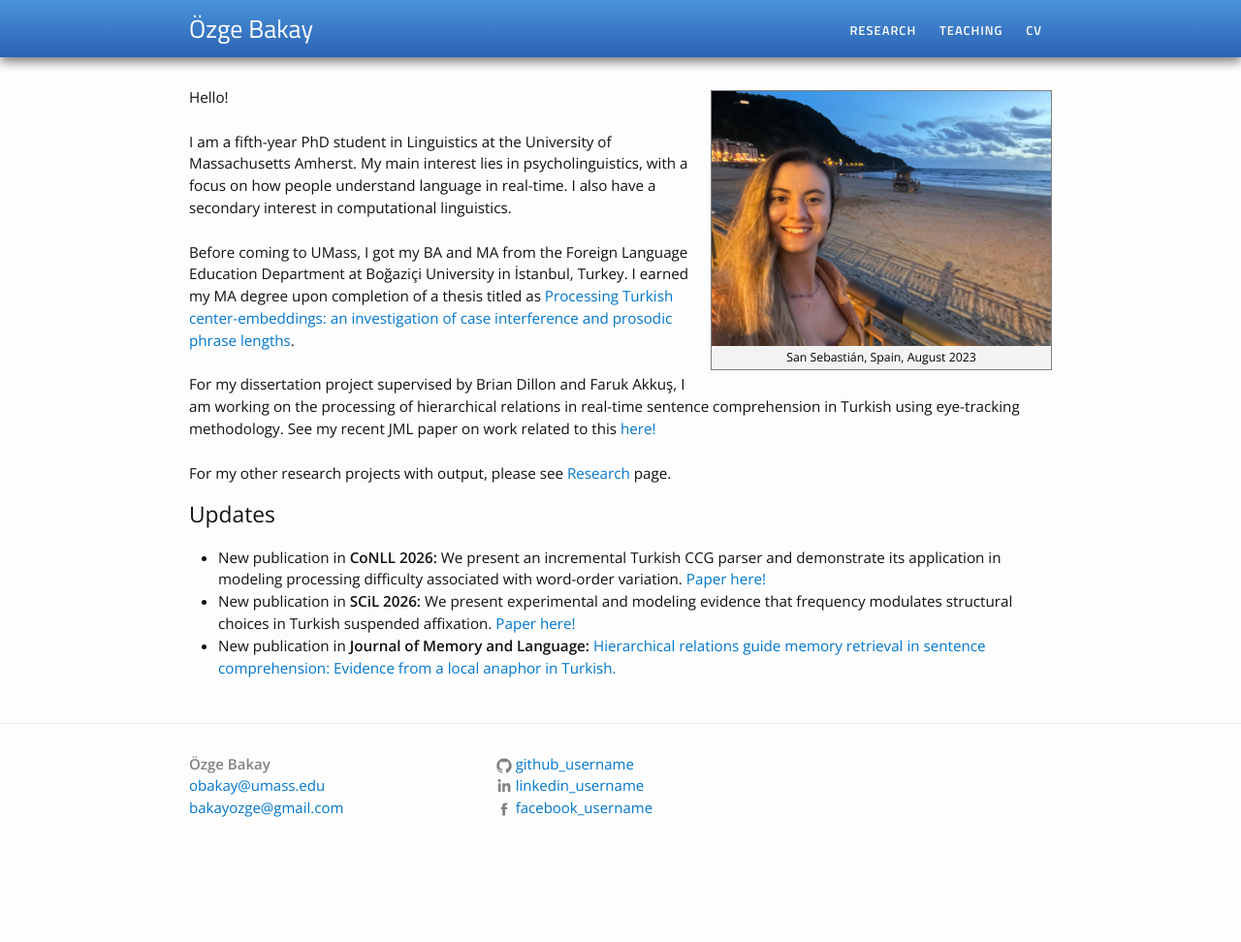
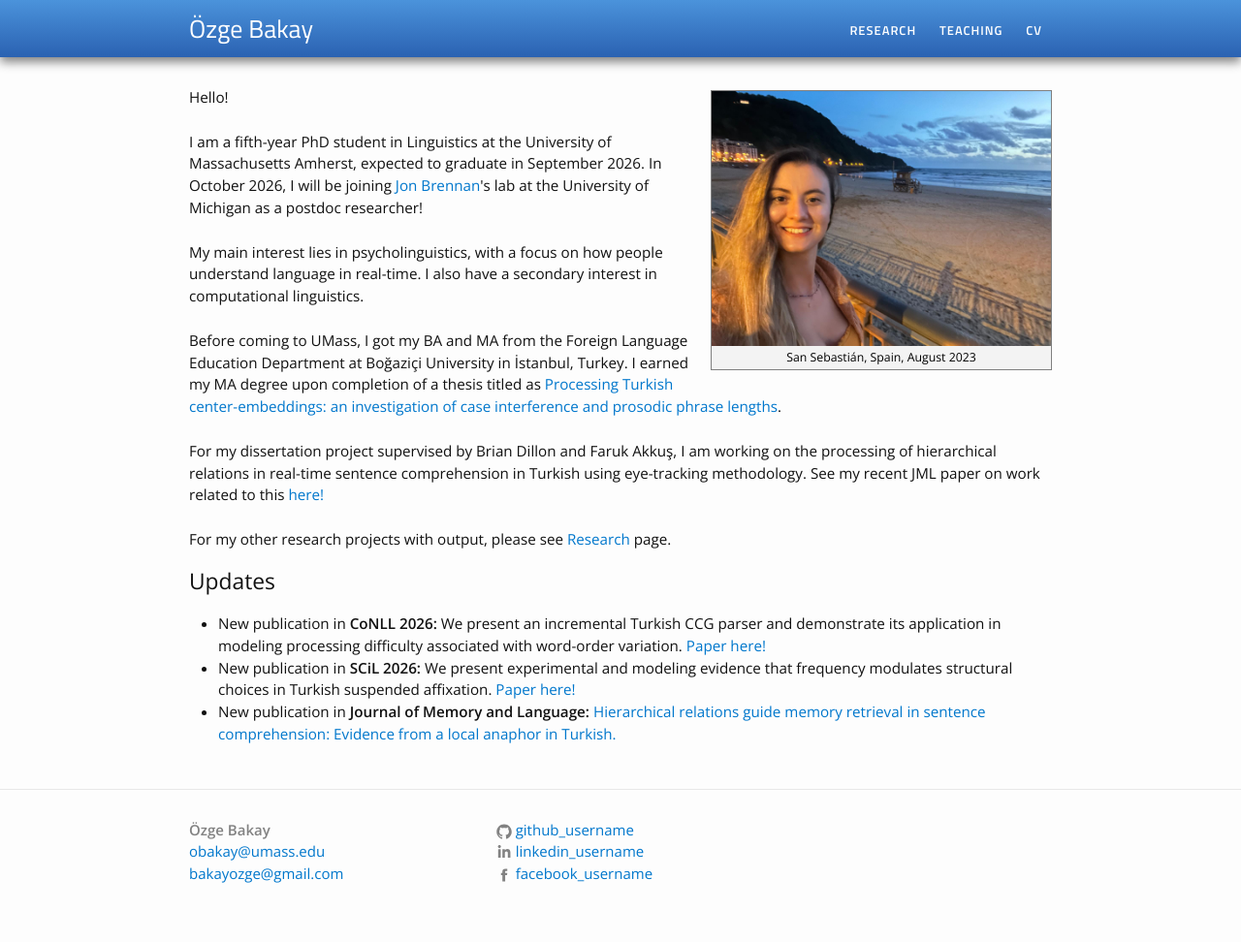
Before and after one commit to ozgebakay/ozgebakay.github.io, a Jekyll site: the page built from index.html, in a window 1280 px wide. Shown: the whole page at 97% size. Built offline with Jekyll 4.4.1, drawn with Linux system fonts in a browser that asks for light colours; before the commit the page ends 904 px from its top, so only the background shows below that.

Commit message:
Update index.html

```diff
--- a/index.html
+++ b/index.html
@@ -8,7 +8,9 @@ layout: default
 
 <p>Hello!<br><br>
 
-I am a fifth-year PhD student in Linguistics at the University of Massachusetts Amherst. My main interest lies in psycholinguistics, with a focus on how people understand language in real-time. I also have a secondary interest in computational linguistics.<br><br>
+I am a fifth-year PhD student in Linguistics at the University of Massachusetts Amherst, expected to graduate in September 2026. In October 2026, I will be joining <a href="https://jobrenn.gitlab.io" target="_blank">Jon Brennan</a>'s lab at the University of Michigan as a postdoc researcher! <br><br>
+
+  My main interest lies in psycholinguistics, with a focus on how people understand language in real-time. I also have a secondary interest in computational linguistics.<br><br>
 
 Before coming to UMass, I got my BA and MA from the Foreign Language Education Department at Boğaziçi University in İstanbul, Turkey. I earned my MA degree upon completion of a thesis titled as <a href="https://drive.google.com/file/d/1cJ62eZRNyLfBjsQ9cts5jhI1V3JhodEg/view“ target="_blank">Processing Turkish center-embeddings: an investigation of case interference and prosodic phrase lengths</a>.<br><br>
 
```
